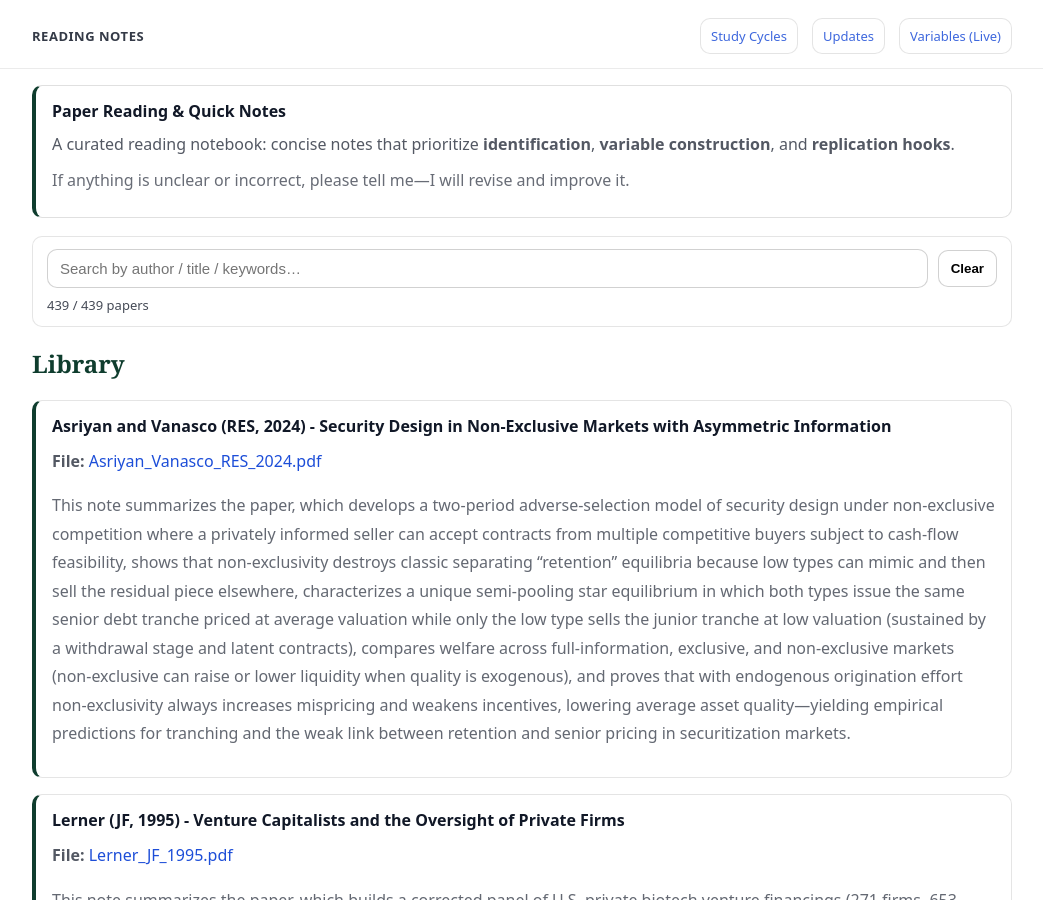
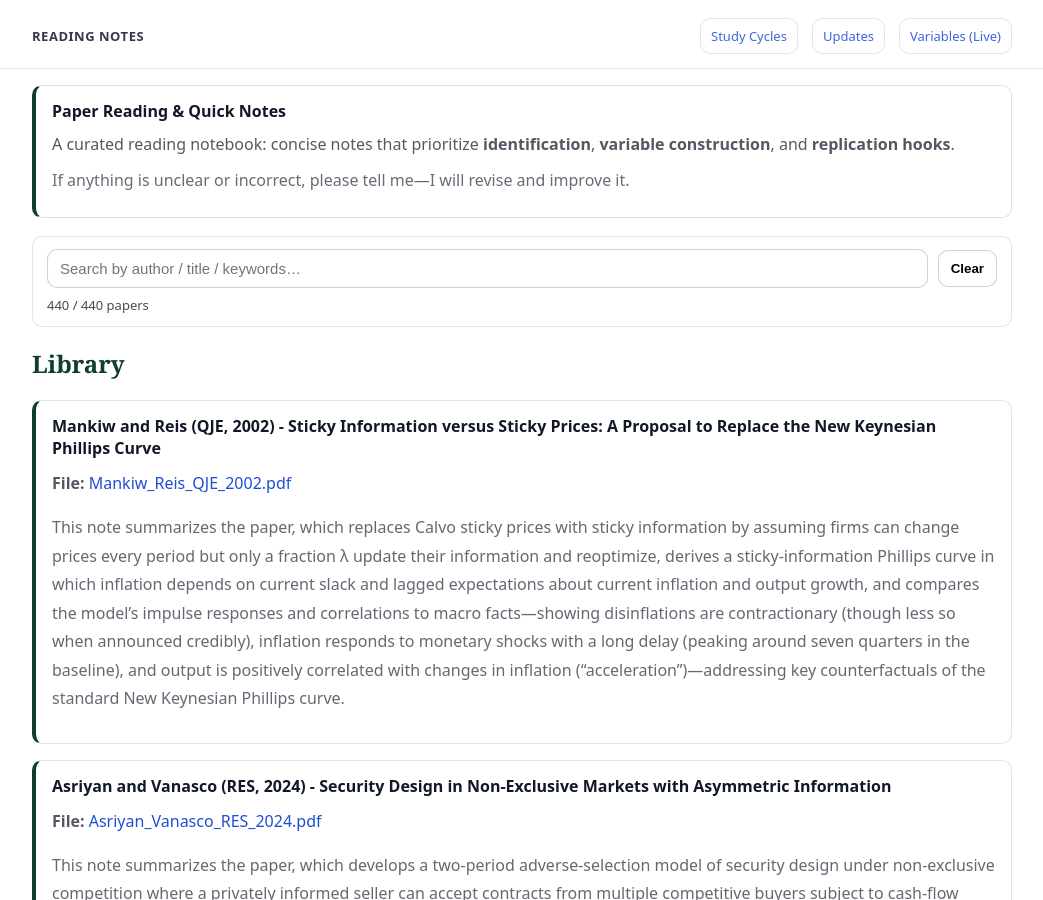
Before and after one commit to yaxinzn/study-archive, a Jekyll site: the page built from reading/index.md, in a window 1280 px wide and 900 px high. Shown: the whole window, without its empty margins (118-1161 px from the left). Built offline with Jekyll 4.4.1, drawn with Linux system fonts in a browser that asks for light colours.

Commit message:
Reading: add/update Mankiw_Reis_QJE_2002.pdf

```diff
--- a/_data/reading.yml
+++ b/_data/reading.yml
@@ -1,3 +1,7 @@
+- title: "Mankiw and Reis (QJE, 2002) - Sticky Information versus Sticky Prices: A Proposal to Replace the New Keynesian Phillips Curve"
+  file: "Mankiw_Reis_QJE_2002.pdf"
+  desc: "This note summarizes the paper, which replaces Calvo sticky prices with sticky information by assuming firms can change prices every period but only a fraction λ update their information and reoptimize, derives a sticky-information Phillips curve in which inflation depends on current slack and lagged expectations about current inflation and output growth, and compares the model’s impulse responses and correlations to macro facts—showing disinflations are contractionary (though less so when announced credibly), inflation responds to monetary shocks with a long delay (peaking around seven quarters in the baseline), and output is positively correlated with changes in inflation (“acceleration”)—addressing key counterfactuals of the standard New Keynesian Phillips curve."
+
 - title: "Asriyan and Vanasco (RES, 2024) - Security Design in Non-Exclusive Markets with Asymmetric Information"
   file: "Asriyan_Vanasco_RES_2024.pdf"
   desc: "This note summarizes the paper, which develops a two-period adverse-selection model of security design under non-exclusive competition where a privately informed seller can accept contracts from multiple competitive buyers subject to cash-flow feasibility, shows that non-exclusivity destroys classic separating “retention” equilibria because low types can mimic and then sell the residual piece elsewhere, characterizes a unique semi-pooling star equilibrium in which both types issue the same senior debt tranche priced at average valuation while only the low type sells the junior tranche at low valuation (sustained by a withdrawal stage and latent contracts), compares welfare across full-information, exclusive, and non-exclusive markets (non-exclusive can raise or lower liquidity when quality is exogenous), and proves that with endogenous origination effort non-exclusivity always increases mispricing and weakens incentives, lowering average asset quality—yielding empirical predictions for tranching and the weak link between retention and senior pricing in securitization markets."
```
Also changed, not shown: 1 other file.
